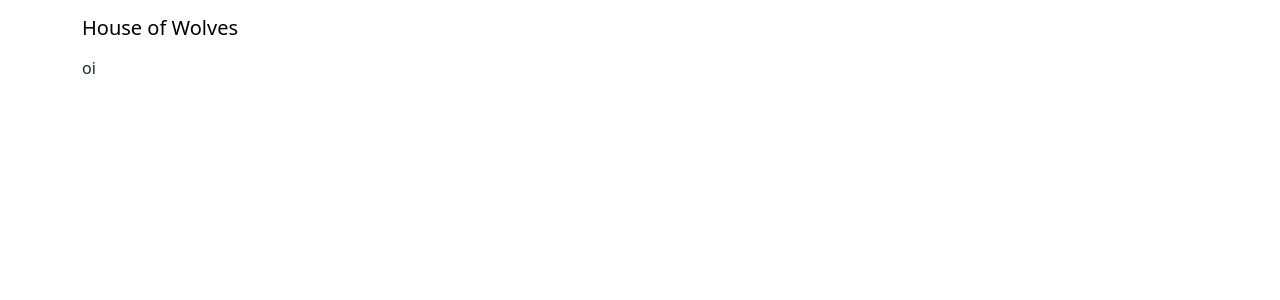
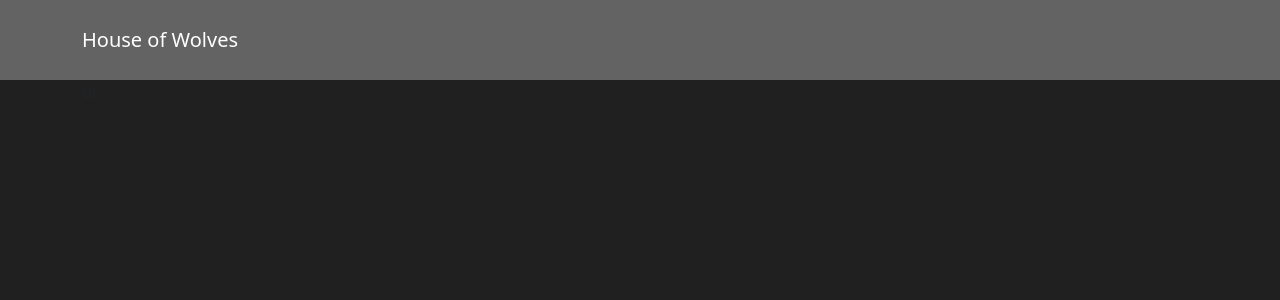
Before and after one commit to HermesSantos/bussola, a Vue app: page / in a window 1280 px wide. Shown: the top 300 px of the page. Built offline with nearby package versions, Linux system fonts and the light colour scheme; the HTML template or start-up script is replaced by a standard one.

Commit message:
Style Navbar and add global styles

```diff
--- /dev/null
+++ b/public/styles.css
@@ -0,0 +1,3 @@
+body{
+  background-color: #212020;
+}
--- /dev/null
+++ b/src/components/Card.vue
@@ -0,0 +1,2 @@
+<template>
+</template>
--- a/src/components/Navbar.vue
+++ b/src/components/Navbar.vue
@@ -5,4 +5,13 @@
     </div>
   </nav>
 </template>
-<style scoped></style>
+<style scoped>
+a {
+  color: white
+}
+.navbar {
+  background-color: #ffffff4d;
+  backdrop-filter: blur(10px);
+  padding: 20px;
+}
+</style>
--- a/src/main.ts
+++ b/src/main.ts
@@ -2,6 +2,7 @@ import { createApp } from 'vue'
 import App from './App.vue'
 import router from './router'
 import 'bootstrap/dist/css/bootstrap.min.css'
+import '../public/styles.css'
 
 const app = createApp(App)
 
```
